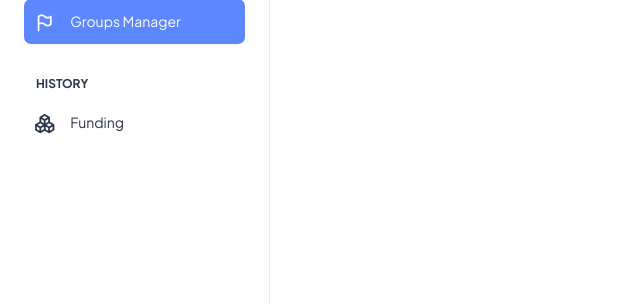
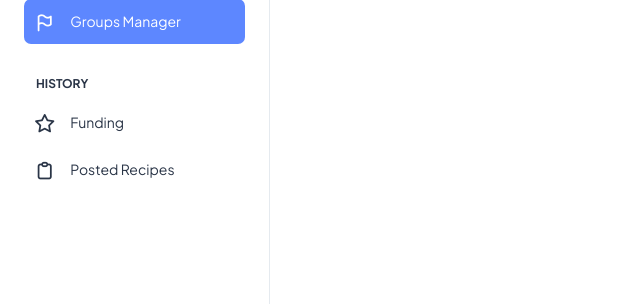
Before and after one commit to Jmsoqty/dishcovery, a PHP site: page /dishcovery/pages/groups.php in a window 1280 px wide. Shown: the part 363-667 px from the top of the page, without its empty margins (0-640 px from the left). Run offline with PHP 8.4, Linux system fonts and the light colour scheme; the visitor is signed in with stand-in values (Sample User, id 1); data that the repository does not hold is empty; some libraries are stand-ins or nearby versions.

Commit message:
Semi ayos ng ui

```diff
--- a/pages/components/header.php
+++ b/pages/components/header.php
@@ -96,6 +96,12 @@
             <button class="d-flex align-items-center gap-2 dropdown-item" type="button" data-bs-toggle="modal" data-bs-target="#update-modal">
               <i class="ti ti-mail fs-6"></i>
               <p class="mb-0 fs-5" title="Profile">My Account</p>
+            </button>
+          </li>
+          <li>
+            <button class="d-flex align-items-center gap-2 dropdown-item" type="button" data-bs-toggle="modal" data-bs-target="#wallet-modal">
+              <i class="ti ti-wallet fs-6"></i>
+              <p class="mb-0 fs-5" title="E-Wallet">E-Wallet</p>
             </button>
           </li>
           <li>
--- a/pages/components/navigation.php
+++ b/pages/components/navigation.php
@@ -71,9 +71,17 @@
             <li class="sidebar-item">
               <a class="sidebar-link" href="./history.php" aria-expanded="false">
                 <span>
-                  <i class="ti ti-packages"></i>
+                  <i class="ti ti-star"></i>
                 </span>
                 <span class="hide-menu">Funding</span>
+              </a>
+            </li>
+            <li class="sidebar-item">
+              <a class="sidebar-link" href="./posted_recipes.php" aria-expanded="false">
+                <span>
+                  <i class="ti ti-clipboard"></i>
+                </span>
+                <span class="hide-menu">Posted Recipes</span>
               </a>
             </li>
           </ul>
```
Also changed, not shown: pages/dashboard.php (+4 -4 lines), assets/img/bookmarked.png (added).
